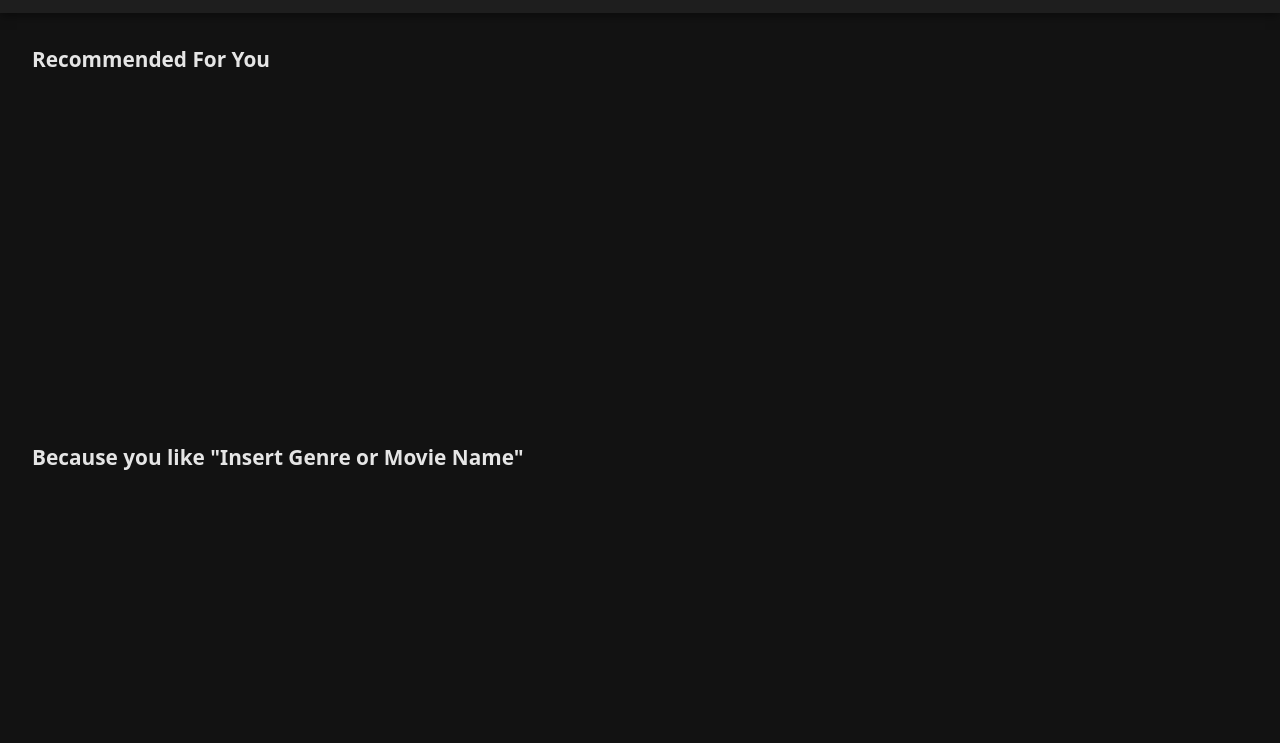
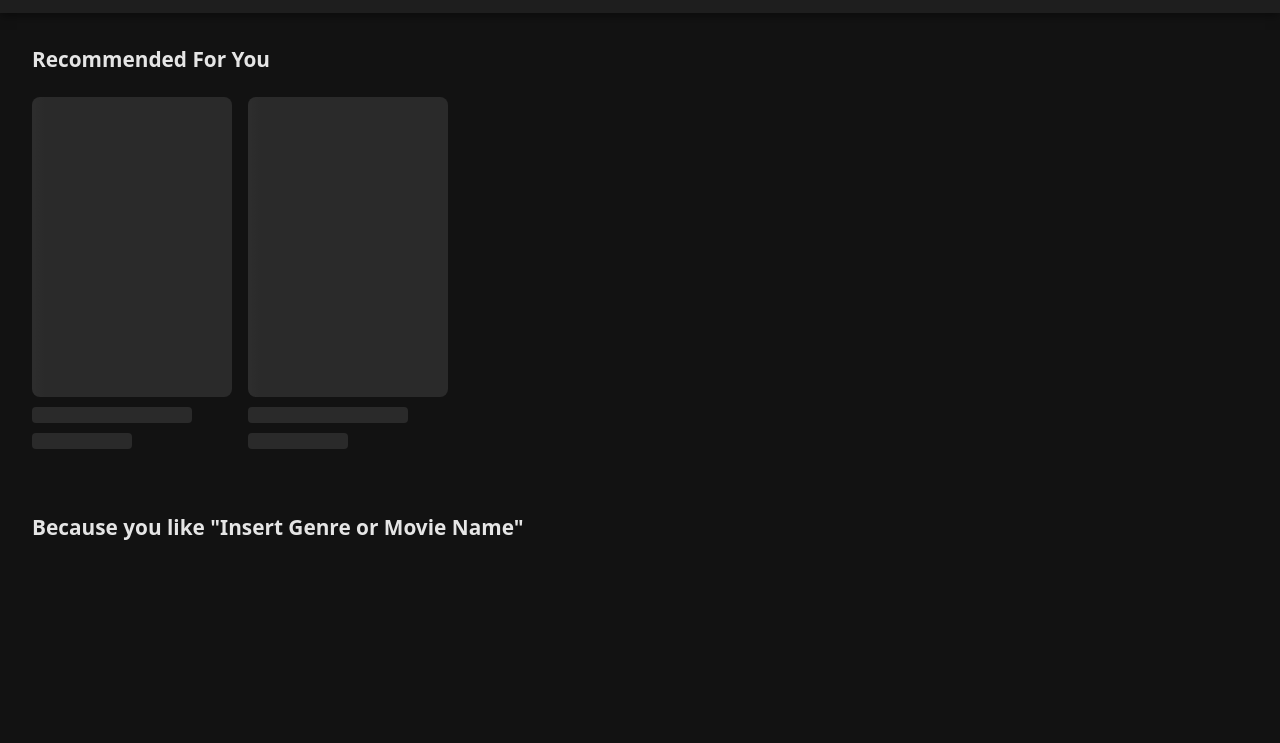
Before and after one commit to jimmywu3/MediaSearchSystem, a plain HTML site: page src/index.html in a window 1280 px wide. Shown: the part 57-800 px from the top of the page. Drawn offline with Linux system fonts and the light colour scheme.

Commit message:
Added skeleton cards

```diff
--- a/src/index.html
+++ b/src/index.html
@@ -28,7 +28,19 @@
             <div class="row1">
                 <h2>Recommended For You</h2>
                 <!-- Dyanmically insert movie cards -->
-                 <div class="cards1"></div>
+                 <div class="cards1">
+                    <div class="skeleton-card">
+                        <div class="skeleton skeleton-poster"></div>
+                        <div class="skeleton skeleton-text title"></div>
+                        <div class="skeleton skeleton-text subtitle"></div>
+                    </div>
+
+                    <div class="skeleton-card">
+                        <div class="skeleton skeleton-poster"></div>
+                        <div class="skeleton skeleton-text title"></div>
+                        <div class="skeleton skeleton-text subtitle"></div>
+                    </div>
+                 </div>
             </div>
             <div class="row2">
                 <h2>Because you like "Insert Genre or Movie Name"</h2>
--- a/src/styles.css
+++ b/src/styles.css
@@ -192,3 +192,58 @@ button {
 .btn-primary:hover {
     background-color: #6a6a6a;
 }
+
+/* SKeleton Cards*/
+/* Skeleton Card Container */
+.skeleton-card {
+    width: 200px; /* Fixed width for standard movie posters */
+    display: flex;
+    flex-direction: column;
+    gap: 10px;
+    flex-shrink: 0; /* Prevents flexbox from squishing the cards when they overflow */
+}
+
+/* Base styling for all skeleton elements */
+.skeleton {
+    background-color: #2a2a2a;
+    border-radius: 4px;
+    /* The gradient creates the 'shine' effect */
+    background-image: linear-gradient(
+        90deg,
+        rgba(255, 255, 255, 0) 0,
+        rgba(255, 255, 255, 0.05) 40px,
+        rgba(255, 255, 255, 0) 80px
+    );
+    background-size: 200px 100%;
+    background-repeat: no-repeat;
+    animation: shimmer 1.5s infinite linear;
+}
+
+/* Specific Element Dimensions */
+.skeleton-poster {
+    width: 100%;
+    height: 300px; /* Standard poster aspect ratio */
+    border-radius: 8px;
+}
+
+.skeleton-text {
+    height: 16px;
+}
+
+.skeleton-text.title {
+    width: 80%;
+}
+
+.skeleton-text.subtitle {
+    width: 50%;
+}
+
+/* Shimmer Animation Keyframes */
+@keyframes shimmer {
+    0% {
+        background-position: -200px 0;
+    }
+    100% {
+        background-position: calc(200px + 100%) 0;
+    }
+}
```
